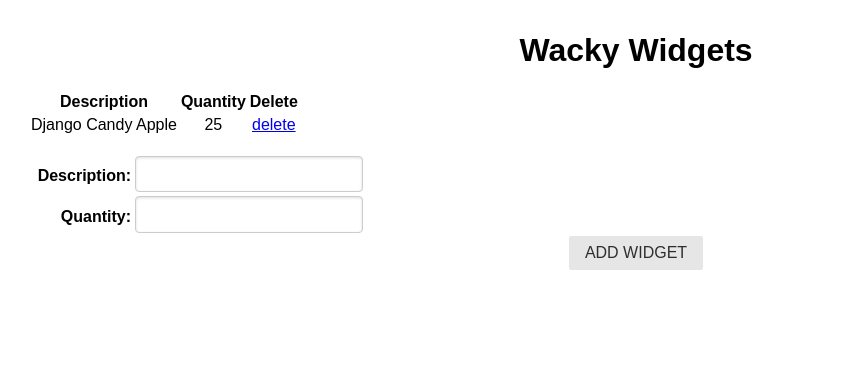
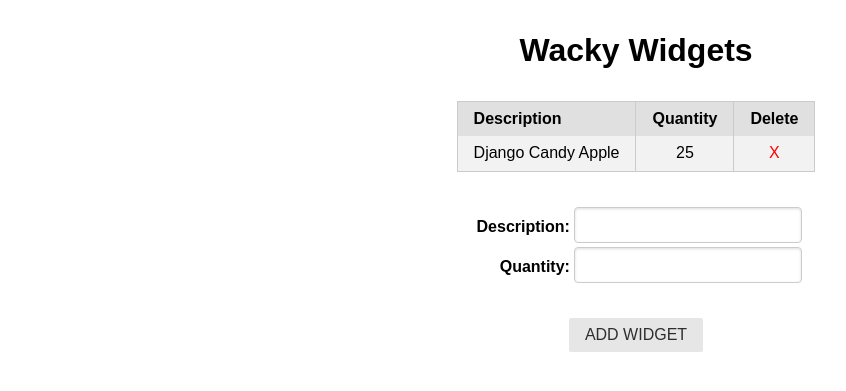
Before and after one commit to irfanahmd/Project-3-Assessment, a Django app: page / in a window 1280 px wide. Shown: the top 391 px of the page, without its empty margins (4-850 px from the left). Run offline with Django 3.2, Linux system fonts and the light colour scheme; data comes from the database, SQL or seed files in the repository; some libraries are stand-ins or nearby versions.

Commit message:
updated css only

```diff
--- a/main_app/static/css/style.css
+++ b/main_app/static/css/style.css
@@ -8,3 +8,12 @@ label {
   width: 100px;
   text-align: right;
 }
+
+table {
+  margin: 2rem auto;
+}
+
+table a {
+  color: red;
+  text-decoration: none;
+}
--- a/main_app/templates/index.html
+++ b/main_app/templates/index.html
@@ -21,29 +21,26 @@
   <body>
     <h1>Wacky Widgets</h1>
 
-    <p>
     {% if widgets|length == 0 %} No Widgets Exist {% else %}
-      <table>
+    <table class="pure-table pure-table-striped">
+      <thead>
         <tr>
           <th>Description</th>
           <th>Quantity</th>
           <th>Delete</th>
         </tr>
-
+      </thead>
+      <tbody>
         {%for widget in widgets%}
         <tr>
           <td>{{widget.description}}</td>
           <td>{{widget.quantity}}</td>
-        <td><a href="{% url 'widget_delete' widget.id %}"> delete </a></td>
+          <td><a href="{% url 'widget_delete' widget.id %}"> X </a></td>
         </tr>
         {%endfor%}
-
-
-
+      </tbody>
     </table>
-
     {%endif%}
-    </p>
 
     <form class="pure-form" action="" method="post">
       <!-- Django requires the following for security purposes -->
```
Lines whose indentation alone changed are shown as unchanged.
